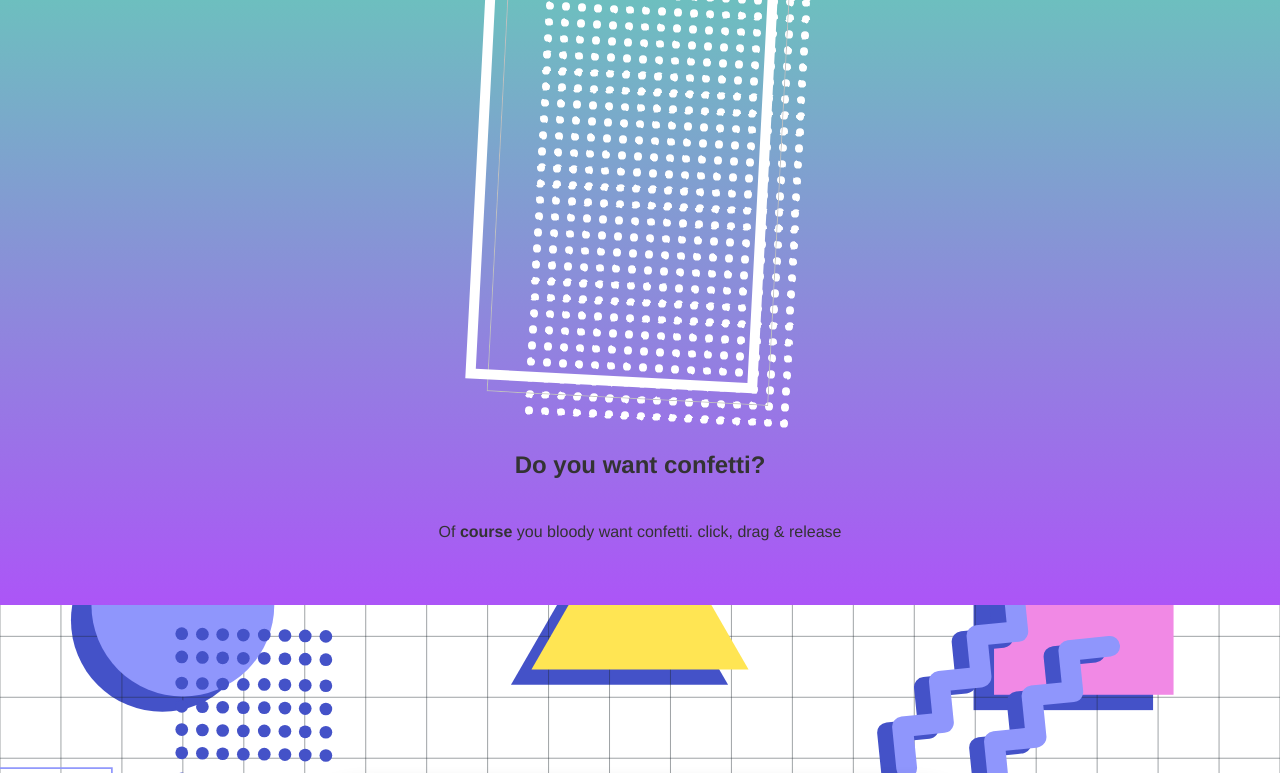
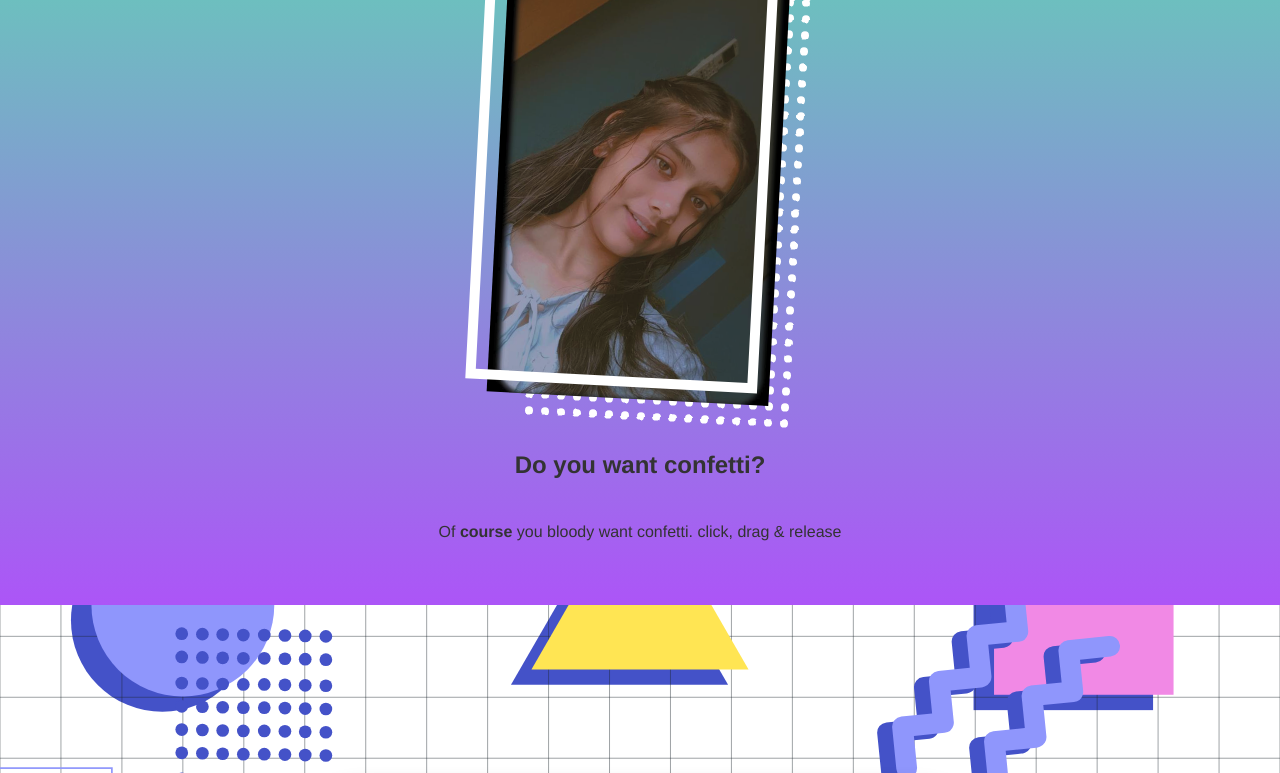
Before and after one commit to arvitkumar/you, a plain HTML site: page index.html in a window 1280 px wide. Shown: the part 195-968 px from the top of the page. Drawn offline with nearby package versions, Linux system fonts and the light colour scheme; a script that the page names is missing; files whose address does not match are found by name.

Commit message:
Update index.html

```diff
--- a/index.html
+++ b/index.html
@@ -36,7 +36,7 @@
         <h1>IT'S YOUR GODAMN BIRTHDAY!</h1>
       </marquee>
 
-      <div class="img-cont"><img src="img/winning.png" /></div>
+      <div class="img-cont"><img src="winning.png" /></div>
 
       <h2>Do you want confetti?</h2>
       <p>
```
